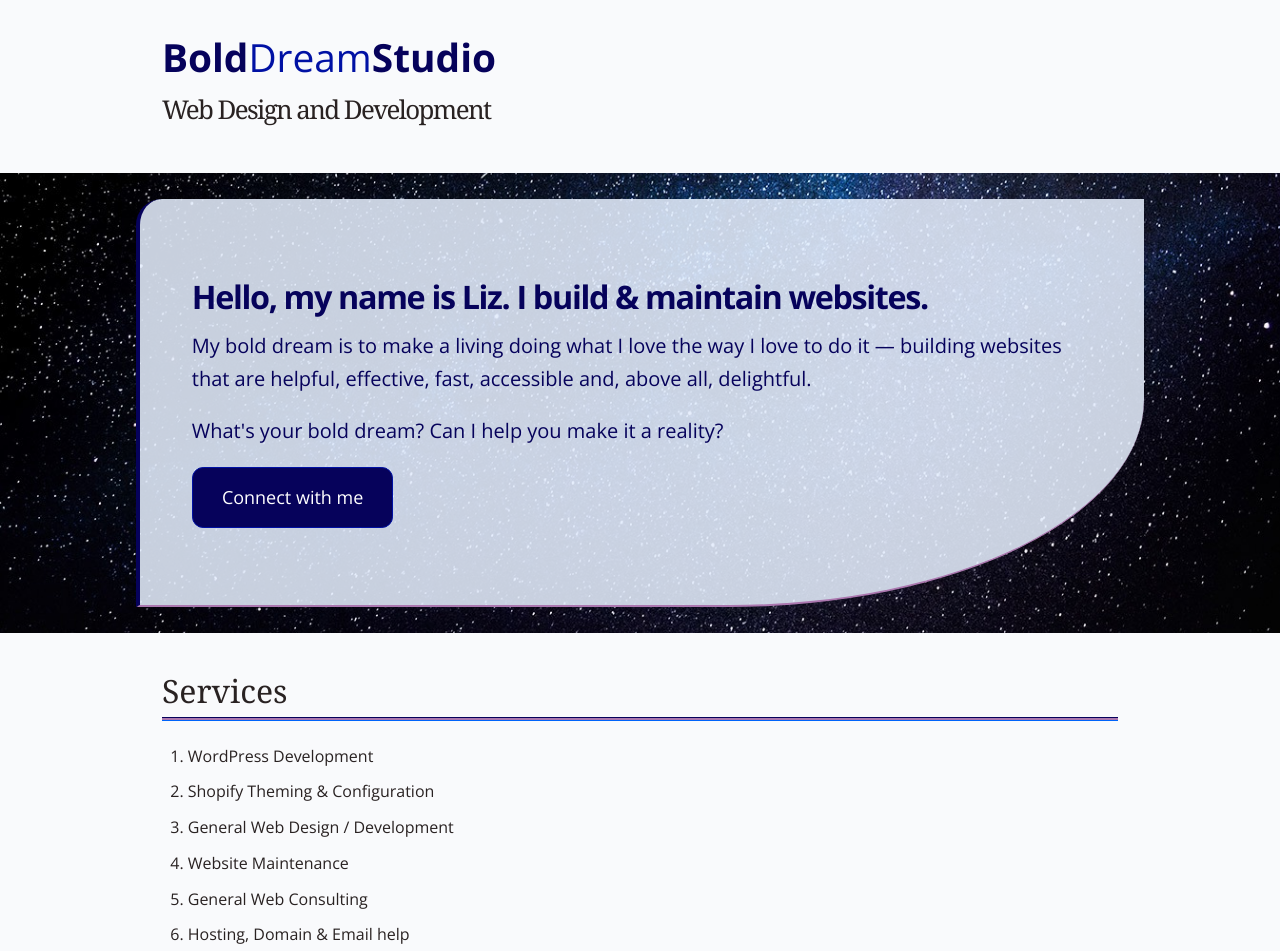
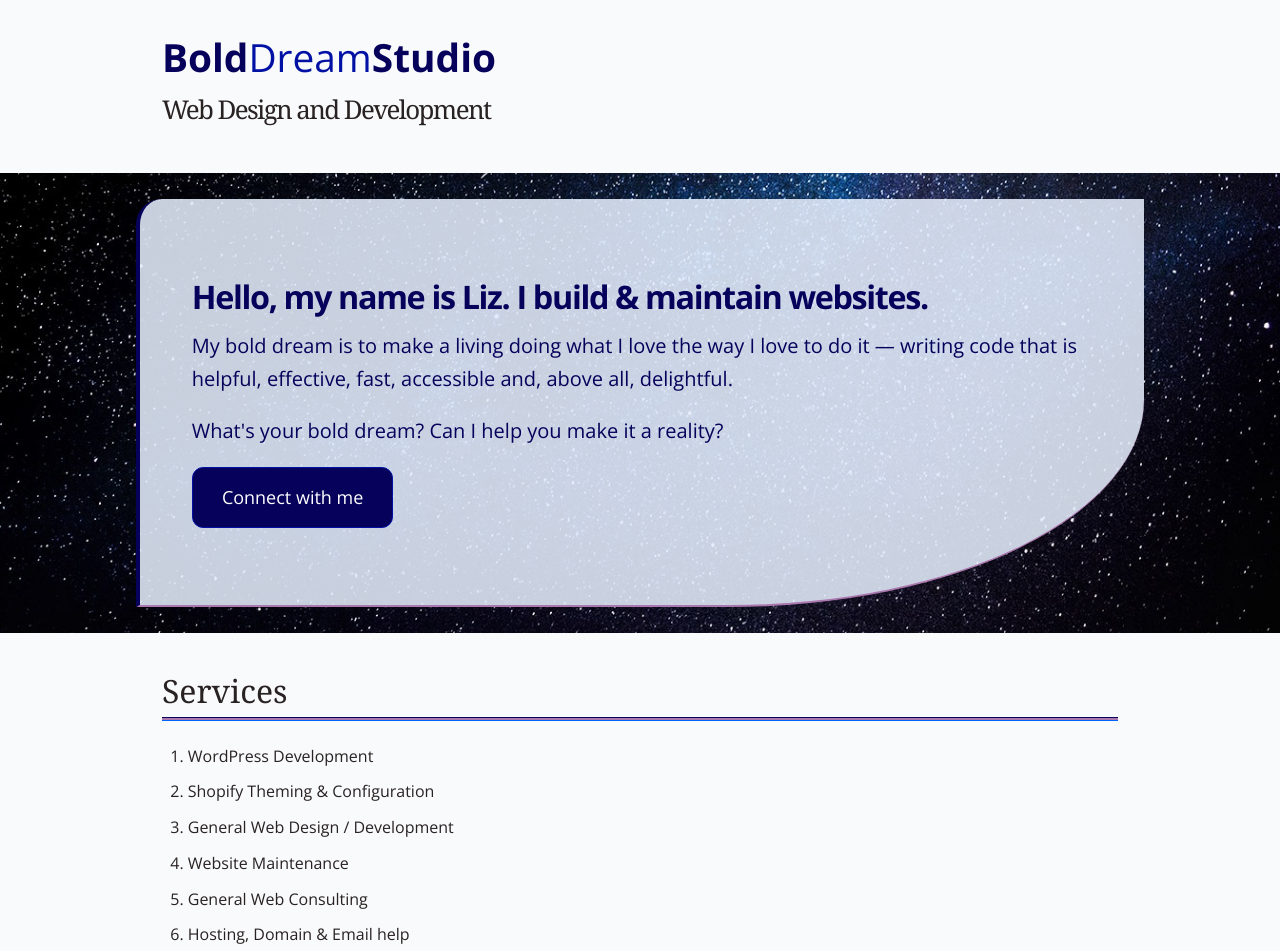
Before and after one commit to LizNix/bolddreamstudio, a plain HTML site: page index.html in a window 1280 px wide. Shown: the top 951 px of the page. Drawn offline with nearby package versions, Linux system fonts and the light colour scheme; a web font is replaced by a local one.

Commit message:
text change

```diff
--- a/index.html
+++ b/index.html
@@ -28,7 +28,7 @@
 		<div class="intro-wrapper">
 			<section class="intro container">
 				<h2>Hello, my name is Liz. <br class="sm-visible" />I build &amp; maintain websites.</h2>
-				<p>My bold dream is to make a living doing what I love the way I love to do it &mdash; building websites that are helpful, effective, fast, accessible and, above all, delightful.</p>
+				<p>My bold dream is to make a living doing what I love the way I love to do it &mdash; writing code that is helpful, effective, fast, accessible and, above all, delightful.</p>
 				<p>What's your bold dream? Can I help you make it a reality?</p>
 				<a data-scroll href="#connect" class="btn">Connect with me</a>
 			</section>		</div>
```
